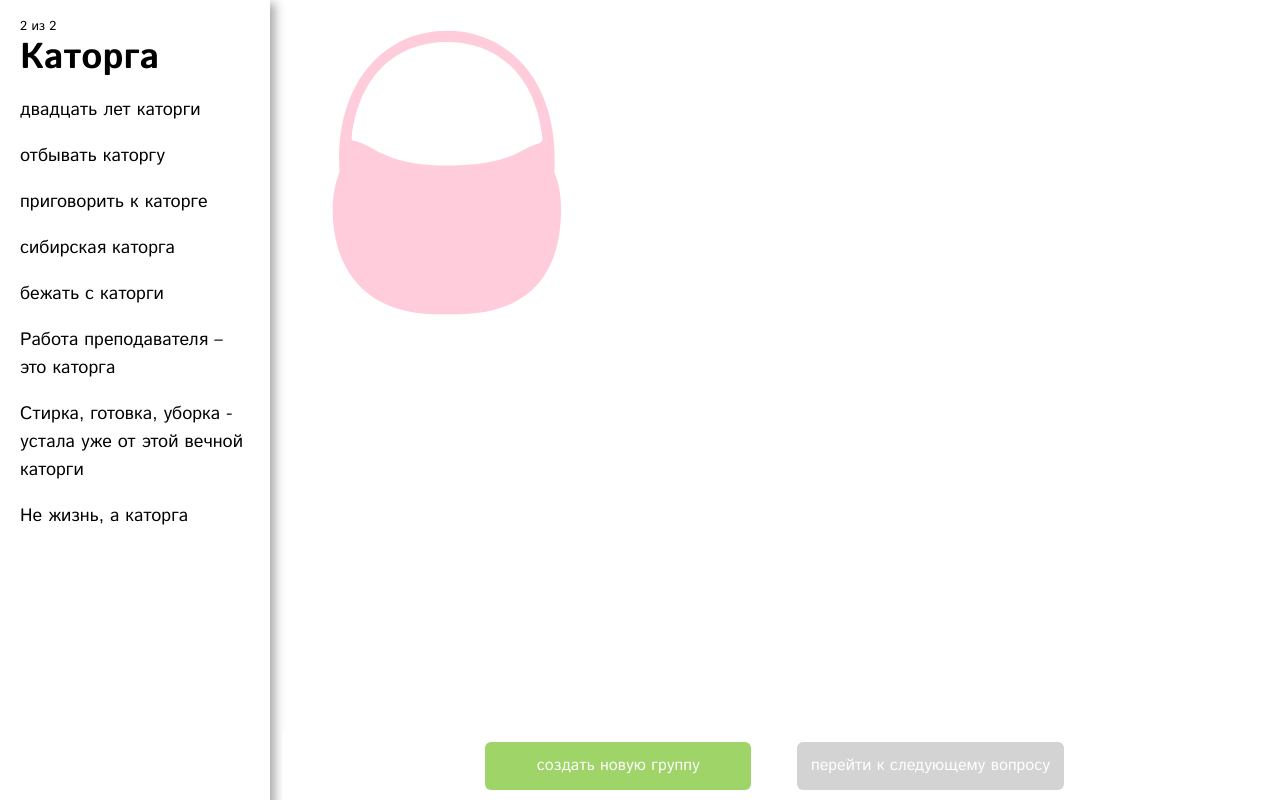
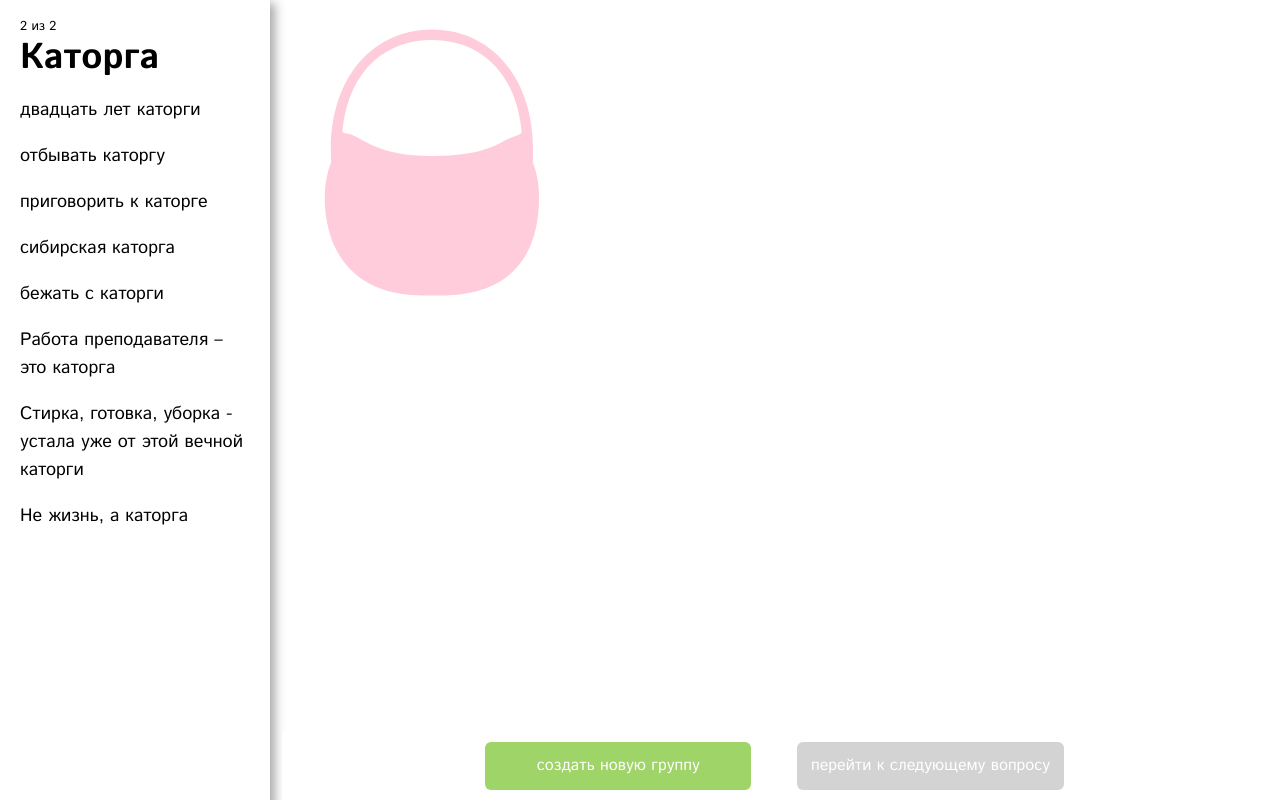
Before and after one commit to lopuhin/sense-grouping-survey, a Django app: page /group/00000000-0000-0000-0000-000000000001/ in a window 1280 px wide. Run offline with Django 3.2, Linux system fonts and the light colour scheme; data comes from the database, SQL or seed files in the repository; tables that the repository leaves empty hold one stand-in row (values such as "Sample post"); some libraries are stand-ins or nearby versions.

Commit message:
Revert "More sizing tweaks"
This reverts commit aa65fd67ac21afd998f214a75e16f20e1aa3d780.

```diff
--- a/survey/static/survey/css/group.css
+++ b/survey/static/survey/css/group.css
@@ -28,9 +28,9 @@ span {
 
 }
 .user_group{
-  padding: 110px 55px 15px;
-  min-width: 120px;
-  min-height: 120px;
+  padding: 110px 50px 15px;
+  min-width: 100px;
+  min-height: 100px;
   margin: 30px;
   max-width: 180px;
   text-align: center;
```
